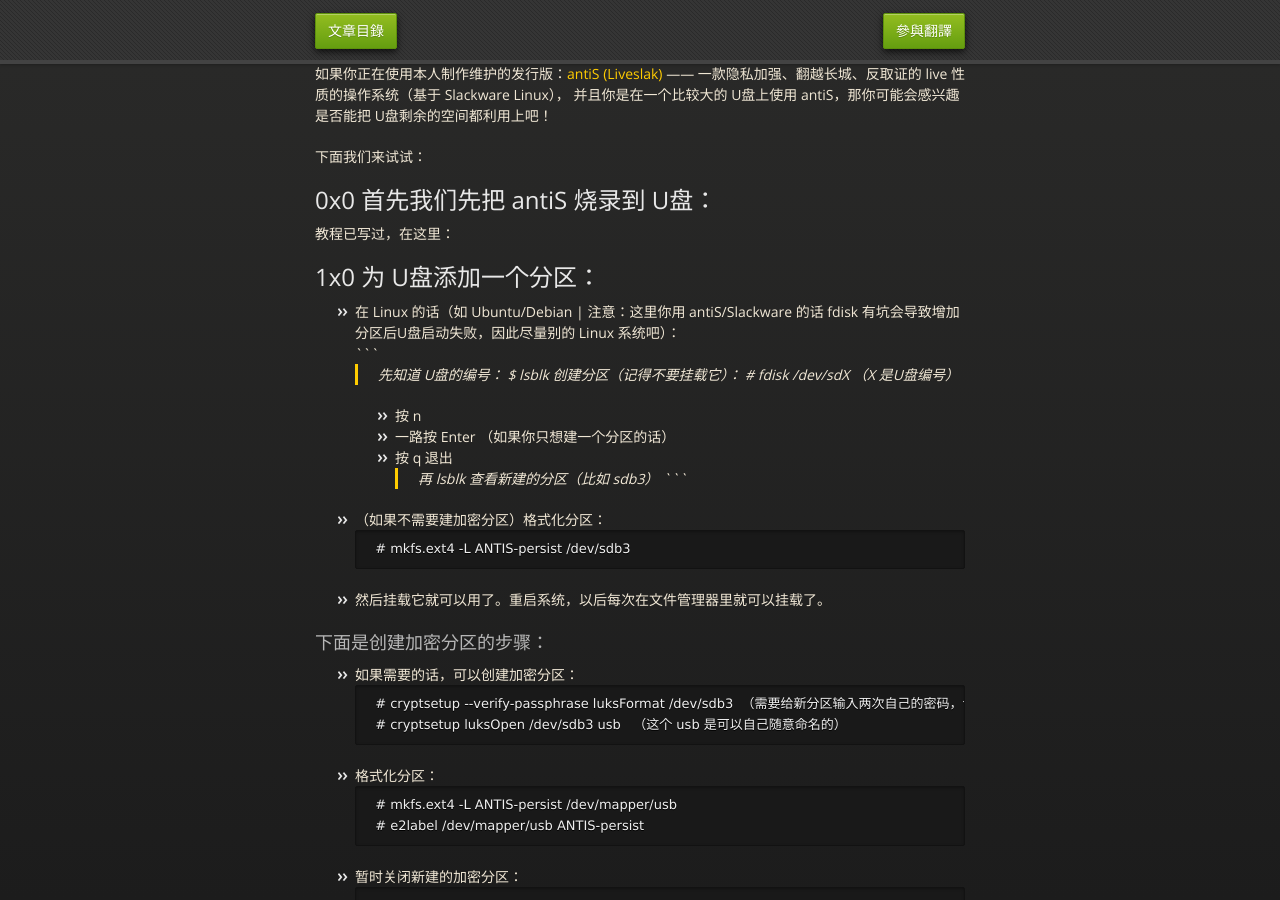
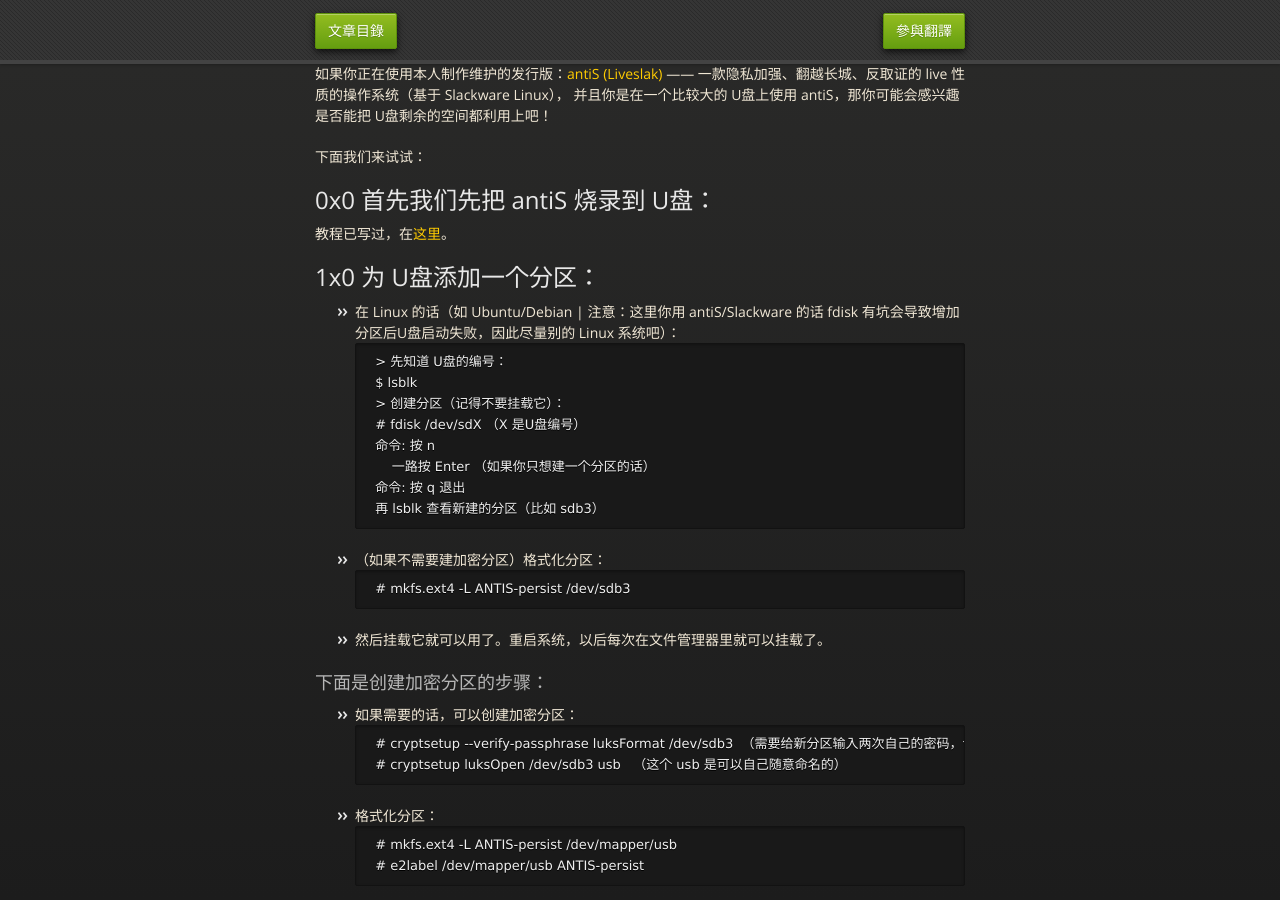
Before and after one commit to mdrights/os-observe, a Jekyll site: the page built from _posts/2020-07-02-make-use-of-space-antis-live-usb.md, in a window 1280 px wide and 900 px high. Built offline with Jekyll 4.4.1, drawn with Linux system fonts in a browser that asks for light colours; some of the changed lines change nothing that is shown.

Commit message:
refine: 2020-07-02-make-use-of-space-antis-live-usb.md

````diff
--- a/_posts/2020-07-02-make-use-of-space-antis-live-usb.md
+++ b/_posts/2020-07-02-make-use-of-space-antis-live-usb.md
@@ -12,7 +12,7 @@
 
 ## 0x0 首先我们先把 antiS 烧录到 U盘：
 
-教程已写过，在这里：
+教程已写过，在[这里](https://github.com/mdrights/liveslak#installation)。
 
 ## 1x0 为 U盘添加一个分区：
 
@@ -22,10 +22,10 @@
    $ lsblk
    > 创建分区（记得不要挂载它）：
    # fdisk /dev/sdX （X 是U盘编号）
-   - 按 n
-   - 一路按 Enter （如果你只想建一个分区的话）
-   - 按 q 退出
-   > 再 lsblk 查看新建的分区（比如 sdb3）
+   命令: 按 n
+       一路按 Enter （如果你只想建一个分区的话）
+   命令: 按 q 退出
+   再 lsblk 查看新建的分区（比如 sdb3）
 ```
 
 - （如果不需要建加密分区）格式化分区：
@@ -57,8 +57,8 @@
 
 - 重启系统，以后每次用文件管理器就可以解密并挂载这个分区啦！（需要输入两次密码）
 
-![](images/antis-decrypt.jpg)
+![]({{ site.baseurl }}/images/antis-decrypt.jpg)
 	图一：第一次密码：创建加密分区时的密码
 
-![](images/antis-mount.jpg)
+![]({{ site.baseurl }}/images/antis-mount.jpg)
 	图二：第二次密码：本系统 root 密码：toor
````
